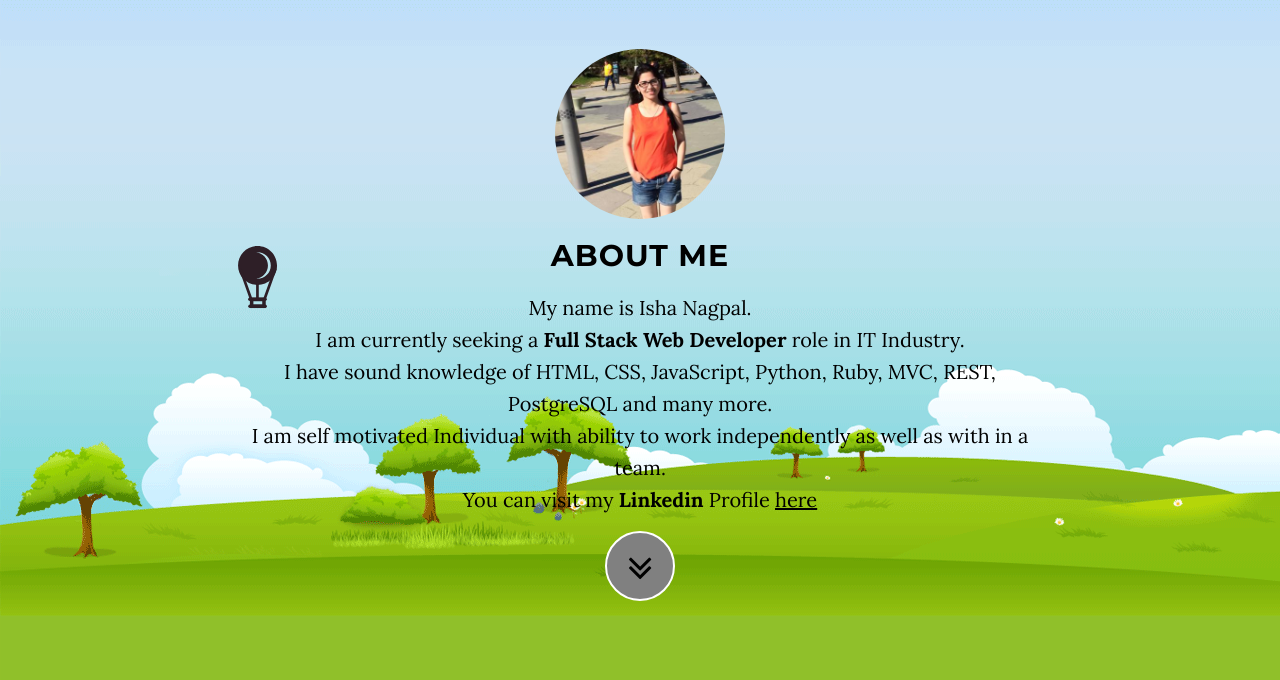
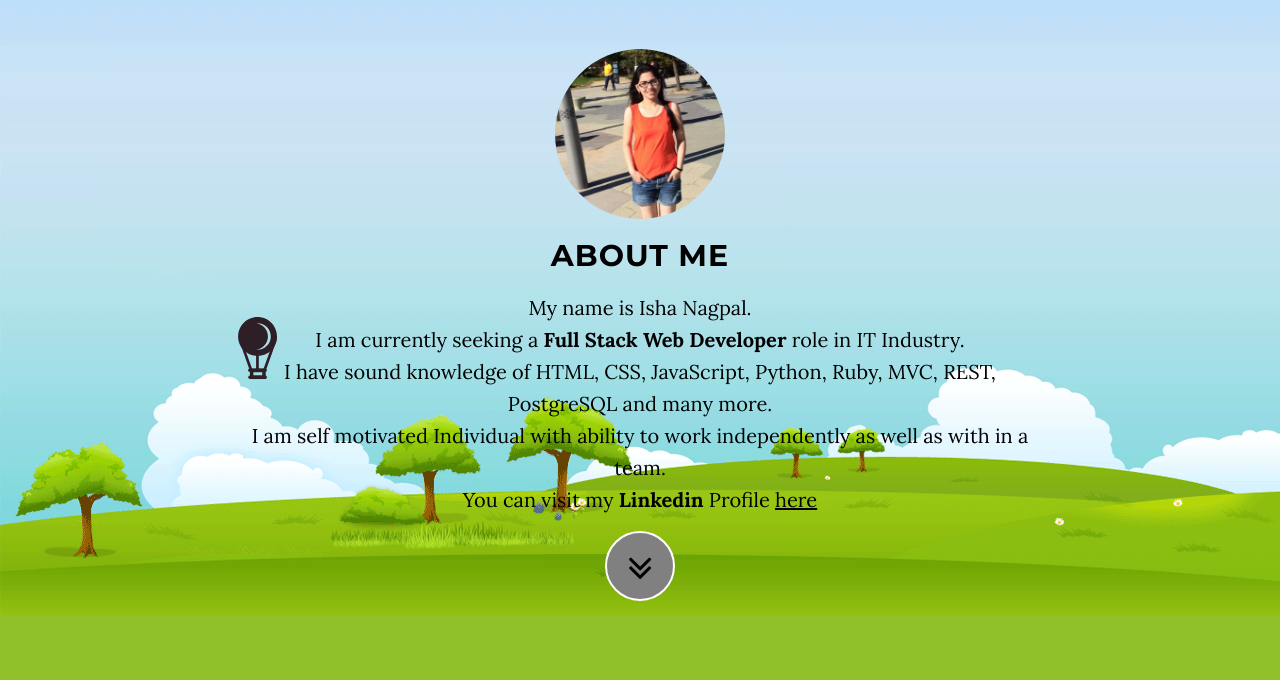
Before and after one commit to isha1111/Portfolio, a PHP site: page / in a window 1280 px wide. Shown: the part 801-1481 px from the top of the page. Run offline with PHP 8.4, Linux system fonts and the light colour scheme; some libraries are stand-ins or nearby versions.

Commit message:
added animation for ballon

```diff
--- a/css/custom.css
+++ b/css/custom.css
@@ -116,19 +116,22 @@
   float: left;
   margin-top: 40px;
   margin-right: 50px;
-  animation: hang 3s 0s infinite alternate;
-  transition: all .2s ease-in-out;
+  -webkit-animation: bounce 15s cubic-bezier(0.51, 0, 0.46, 1) infinite;
+  animation: bounce 15s cubic-bezier(0.51, 0, 0.46, 1) infinite;
 }
 }
 .phoneImg:hover {
   transform: scale(1.7);
 }
-@-webkit-keyframes hang {
+@-webkit-keyframes bounce {
   0%  {
-    margin-top:40px;
+    margin-top:10px;
+  }
+  50% {
+    margin-top: 120px;
   }
   100% {
-    margin-top:65px;
+    margin-top:10px;
   }
 }
 .intro .row {
```
